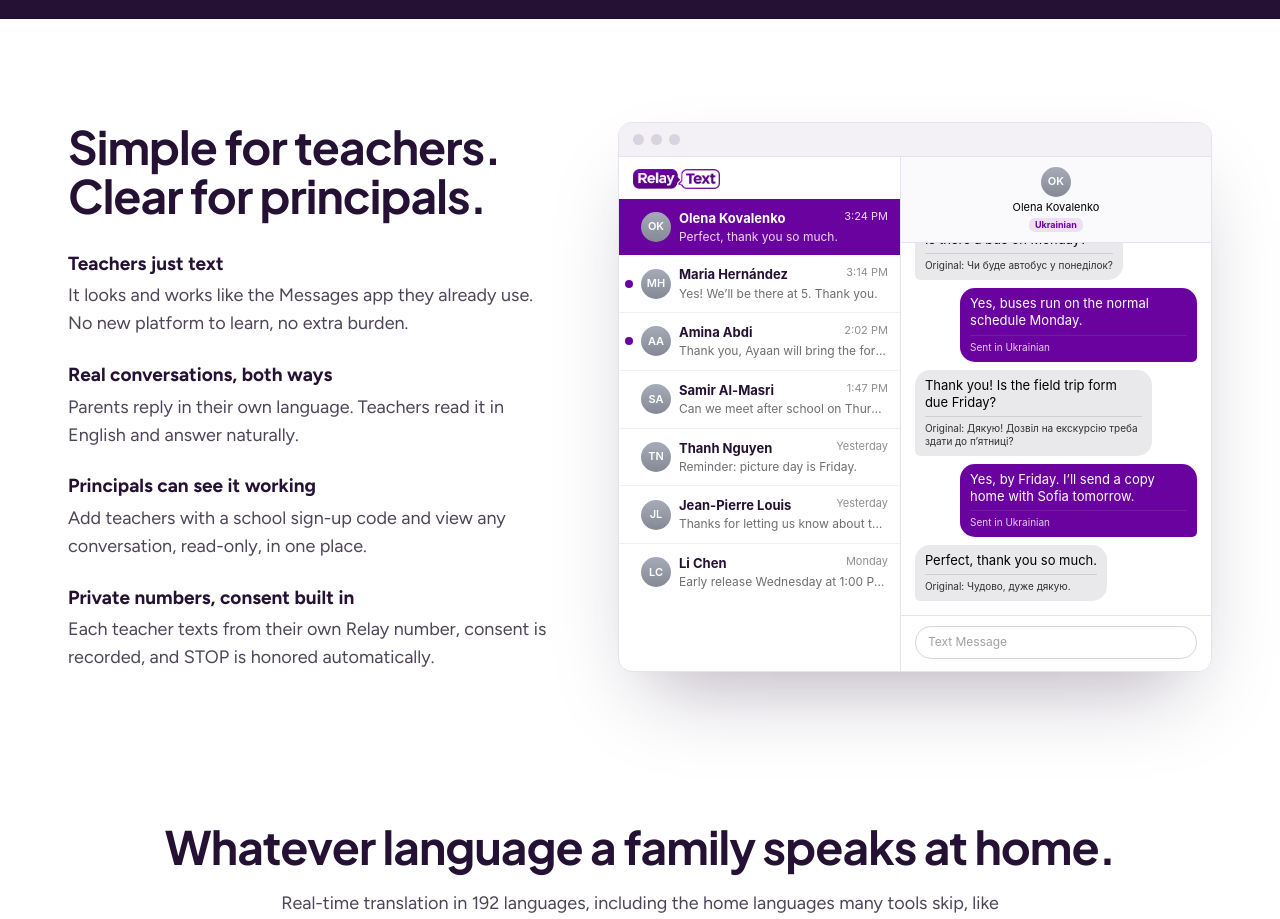
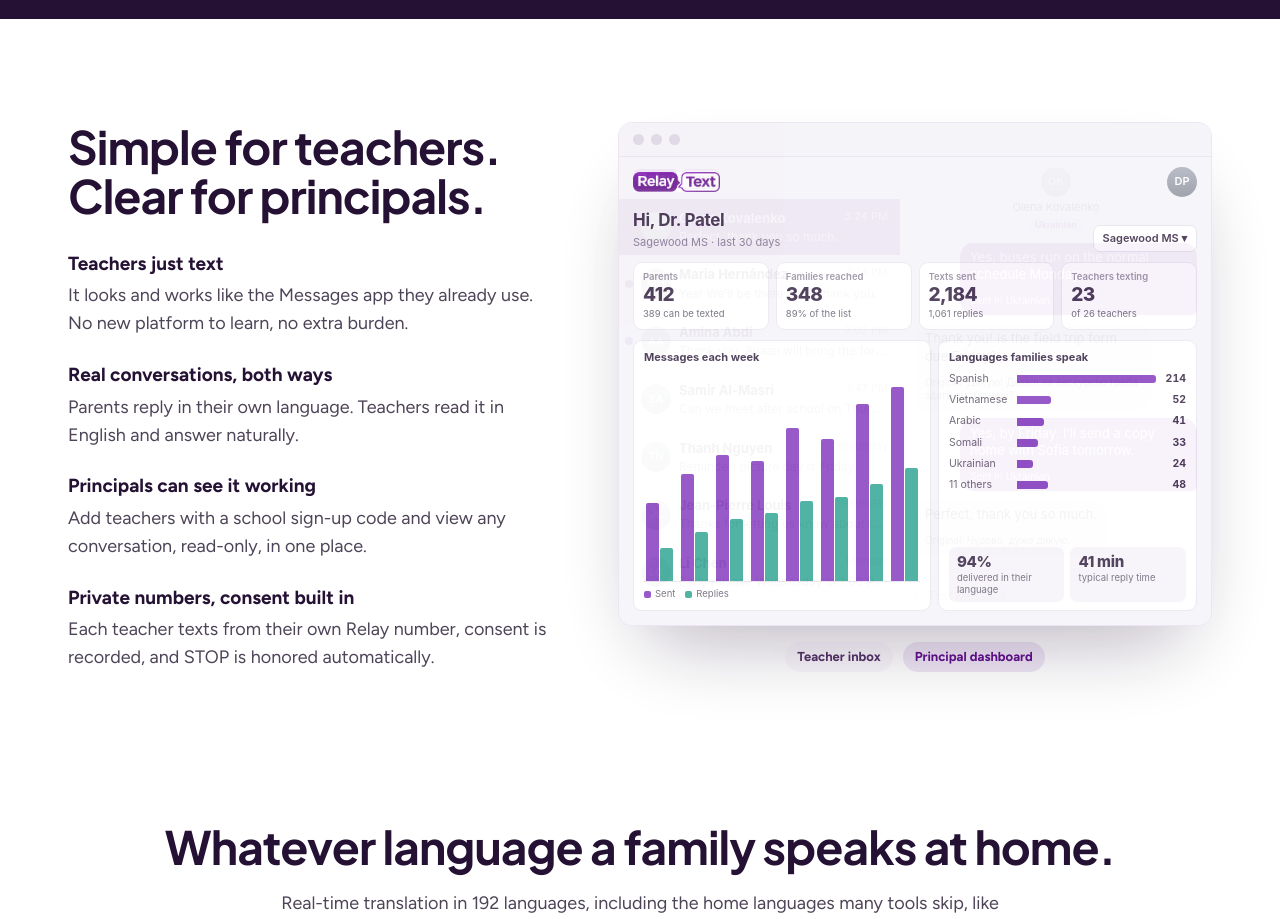
Before and after one commit to stellomax/relay-text, a Next.js app: page / in a window 1280 px wide. Shown: the part 2140-3059 px from the top of the page. Built offline with nearby package versions, Linux system fonts and the light colour scheme.

Commit message:
Landing: alternate the teacher inbox with a principal dashboard mockup
Co-Authored-By: Claude Opus 5.5 <noreply@anthropic.com>
Claude-Session: https://claude.ai/code/session_01NHaCwh9APNv8QtQw9JUgEf

```diff
--- a/app/landing.css
+++ b/app/landing.css
@@ -298,7 +298,8 @@
 @media (min-width: 981px) {
   .lp-schools { align-items: stretch; }
   /* height: 0 + min-height: 100% → the window takes the text column's height instead of setting it */
-  .lp-window { display: flex; flex-direction: column; align-self: stretch; height: 0; min-height: 100%; }
+  .lp-swap { align-self: stretch; height: 0; min-height: 100%; grid-template-rows: minmax(0, 1fr) auto; }
+  .lp-window { display: flex; flex-direction: column; min-height: 0; overflow: hidden; }
   .lp-window-body { flex: 1; min-height: 0; }
   .lp-wl { overflow: hidden; }
   .lp-wr { min-height: 0; }
@@ -376,3 +377,63 @@
 @media (max-width: 520px) {
   .ct-row { grid-template-columns: 1fr; }
 }
+
+/* "Simple for teachers. Clear for principals.": the inbox and the dashboard take turns */
+.lp-swap { display: grid; min-width: 0; }
+.lp-swap > .lp-slide { grid-area: 1 / 1; }
+.lp-slide-a { animation: lp-swap-a 14s infinite; }
+.lp-slide-b { animation: lp-swap-b 14s infinite; }
+@keyframes lp-swap-a { 0%, 44% { opacity: 1; visibility: visible; } 50%, 94% { opacity: 0; visibility: hidden; } 100% { opacity: 1; visibility: visible; } }
+@keyframes lp-swap-b { 0%, 44% { opacity: 0; visibility: hidden; } 50%, 94% { opacity: 1; visibility: visible; } 100% { opacity: 0; visibility: hidden; } }
+.lp-swap-labels { grid-area: 2 / 1; display: flex; align-items: center; justify-content: center; gap: 10px; margin-top: 16px; font-size: 13px; font-weight: 700; }
+.lp-swap-labels span { padding: 5px 12px; border-radius: 999px; color: var(--ink-2); background: transparent; }
+.lp-swap-labels .a { animation: lp-pill-a 14s infinite; }
+.lp-swap-labels .b { animation: lp-pill-b 14s infinite; }
+@keyframes lp-pill-a { 0%, 44% { background: var(--lilac-2); color: var(--purple); } 50%, 94% { background: transparent; color: var(--ink-2); } 100% { background: var(--lilac-2); color: var(--purple); } }
+@keyframes lp-pill-b { 0%, 44% { background: transparent; color: var(--ink-2); } 50%, 94% { background: var(--lilac-2); color: var(--purple); } 100% { background: transparent; color: var(--ink-2); } }
+@media (prefers-reduced-motion: reduce) {
+  .lp-slide-a, .lp-slide-b, .lp-swap-labels span { animation: none; }
+  .lp-slide-b { opacity: 0; visibility: hidden; }
+  .lp-swap-labels { display: none; }
+}
+
+/* the dashboard mockup */
+.lp-dash { background: #f4f2f7; padding: 10px 14px 14px; font-size: 12px; color: #241133; height: 100%; display: flex; flex-direction: column; gap: 10px; }
+.lp-dash-top { display: flex; justify-content: space-between; align-items: center; }
+.lp-dash-top .lp-wl-logo { margin: 0; }
+.lp-dash-head { display: flex; justify-content: space-between; align-items: flex-end; }
+.lp-dash-head b { display: block; font-size: 17px; letter-spacing: -0.3px; }
+.lp-dash-head span { color: #7a7086; font-size: 11px; }
+.lp-dash-pick { background: #fff; border: 1px solid #e3dfe8; border-radius: 7px; padding: 4px 9px; color: #241133 !important; font-weight: 600; }
+.lp-dash-kpis { display: grid; grid-template-columns: repeat(4, minmax(0, 1fr)); gap: 7px; }
+.lp-kpi { background: #fff; border: 1px solid #e8e4ed; border-radius: 9px; padding: 7px 9px; display: flex; flex-direction: column; min-width: 0; }
+.lp-kpi-k { font-size: 9.5px; font-weight: 600; color: #8a8094; white-space: nowrap; overflow: hidden; text-overflow: ellipsis; }
+.lp-kpi-v { font-size: 19px; font-weight: 800; letter-spacing: -0.5px; line-height: 1.2; }
+.lp-kpi-s { font-size: 9.5px; color: #5c5367; white-space: nowrap; overflow: hidden; text-overflow: ellipsis; }
+.lp-dash-row { display: grid; grid-template-columns: 1.15fr 1fr; gap: 7px; flex: 1; }
+.lp-panel { background: #fff; border: 1px solid #e8e4ed; border-radius: 9px; padding: 8px 10px; display: flex; flex-direction: column; gap: 5px; min-width: 0; }
+.lp-panel-h { font-weight: 700; font-size: 11px; }
+.lp-wk { flex: 1; min-height: 92px; display: flex; align-items: flex-end; gap: 4px; border-bottom: 1px solid #e3dfe8; padding-top: 4px; }
+.lp-wk-col { flex: 1; height: 100%; display: flex; align-items: flex-end; justify-content: center; gap: 1.5px; }
+.lp-wk-col i { width: 40%; border-radius: 2px 2px 0 0; }
+i.sent { background: #7a2bb8; }
+i.rep { background: #1f9e89; }
+.lp-legend { display: flex; align-items: center; gap: 4px; font-size: 9.5px; color: #5c5367; }
+.lp-legend i { width: 7px; height: 7px; border-radius: 2px; display: inline-block; }
+.lp-legend i.rep { margin-left: 6px; }
+.lp-lang-row { display: grid; grid-template-columns: 62px 1fr 24px; align-items: center; gap: 6px; font-size: 10.5px; color: #4e4458; }
+.lp-lang-row b { text-align: right; color: #241133; font-variant-numeric: tabular-nums; }
+.lp-lang-track i { display: block; height: 8px; background: #7a2bb8; border-radius: 0 3px 3px 0; min-width: 3px; }
+.lp-mini { margin-top: auto; display: grid; grid-template-columns: 1fr 1fr; gap: 6px; padding-top: 6px; }
+.lp-mini > span { background: #f6f3f9; border-radius: 7px; padding: 6px 8px; font-size: 9.5px; color: #5c5367; line-height: 1.25; }
+.lp-mini b { display: block; font-size: 15px; font-weight: 800; color: #241133; letter-spacing: -0.3px; }
+@media (max-width: 980px) {
+  .lp-swap > .lp-slide { align-self: start; grid-area: 2 / 1; }
+  .lp-swap-labels { grid-area: 1 / 1; margin: 0 0 14px; }
+  .lp-dash-row { grid-template-columns: 1fr; flex: none; }
+  .lp-wk { flex: none; height: 130px; }
+}
+@media (max-width: 560px) {
+  .lp-dash-kpis { grid-template-columns: repeat(2, minmax(0, 1fr)); }
+  .lp-lang-row { grid-template-columns: 74px 1fr 28px; }
+}
--- a/app/page.tsx
+++ b/app/page.tsx
@@ -324,7 +324,9 @@ export default function Landing() {
             </dl>
           </div>
 
-          <div className="lp-window" aria-label="The Relay inbox">
+          {/* Switches back and forth: a teacher's inbox, then the principal's dashboard. */}
+          <div className="lp-swap">
+            <div className="lp-window lp-slide lp-slide-a" aria-label="The Relay inbox">
               <div className="lp-window-bar">
                 <i />
                 <i />
@@ -395,6 +397,93 @@ export default function Landing() {
                 </div>
               </div>
             </div>
+            <div className="lp-window lp-slide lp-slide-b" aria-label="The principal's dashboard">
+              <div className="lp-window-bar">
+                <i />
+                <i />
+                <i />
+              </div>
+              <div className="lp-dash">
+                <div className="lp-dash-top">
+                  <img src="/relay-text-logo.png" alt="" className="lp-wl-logo" />
+                  <span className="lp-avatar sm">DP</span>
+                </div>
+                <div className="lp-dash-head">
+                  <div>
+                    <b>Hi, Dr. Patel</b>
+                    <span>Sagewood MS · last 30 days</span>
+                  </div>
+                  <span className="lp-dash-pick">Sagewood MS ▾</span>
+                </div>
+                <div className="lp-dash-kpis">
+                  {[
+                    ["Parents", "412", "389 can be texted"],
+                    ["Families reached", "348", "89% of the list"],
+                    ["Texts sent", "2,184", "1,061 replies"],
+                    ["Teachers texting", "23", "of 26 teachers"],
+                  ].map(([k, v, sub]) => (
+                    <div className="lp-kpi" key={k}>
+                      <span className="lp-kpi-k">{k}</span>
+                      <span className="lp-kpi-v">{v}</span>
+                      <span className="lp-kpi-s">{sub}</span>
+                    </div>
+                  ))}
+                </div>
+                <div className="lp-dash-row">
+                  <div className="lp-panel">
+                    <span className="lp-panel-h">Messages each week</span>
+                    <div className="lp-wk">
+                      {[
+                        [38, 16],
+                        [52, 24],
+                        [61, 30],
+                        [58, 33],
+                        [74, 39],
+                        [69, 41],
+                        [86, 47],
+                        [94, 55],
+                      ].map(([a, b], i) => (
+                        <span className="lp-wk-col" key={i}>
+                          <i className="sent" style={{ height: `${a}%` }} />
+                          <i className="rep" style={{ height: `${b}%` }} />
+                        </span>
+                      ))}
+                    </div>
+                    <span className="lp-legend">
+                      <i className="sent" /> Sent <i className="rep" /> Replies
+                    </span>
+                  </div>
+                  <div className="lp-panel">
+                    <span className="lp-panel-h">Languages families speak</span>
+                    {[
+                      ["Spanish", 214],
+                      ["Vietnamese", 52],
+                      ["Arabic", 41],
+                      ["Somali", 33],
+                      ["Ukrainian", 24],
+                      ["11 others", 48],
+                    ].map(([l, n]) => (
+                      <span className="lp-lang-row" key={l as string}>
+                        <span>{l}</span>
+                        <span className="lp-lang-track">
+                          <i style={{ width: `${((n as number) / 214) * 100}%` }} />
+                        </span>
+                        <b>{n}</b>
+                      </span>
+                    ))}
+                    <span className="lp-mini">
+                      <span><b>94%</b>delivered in their language</span>
+                      <span><b>41 min</b>typical reply time</span>
+                    </span>
+                  </div>
+                </div>
+              </div>
+            </div>
+            <div className="lp-swap-labels" aria-hidden>
+              <span className="a">Teacher inbox</span>
+              <span className="b">Principal dashboard</span>
+            </div>
+          </div>
         </section>
 
         <section className="lp-hellos" aria-labelledby="langs">
```
Lines whose indentation alone changed are shown as unchanged.
